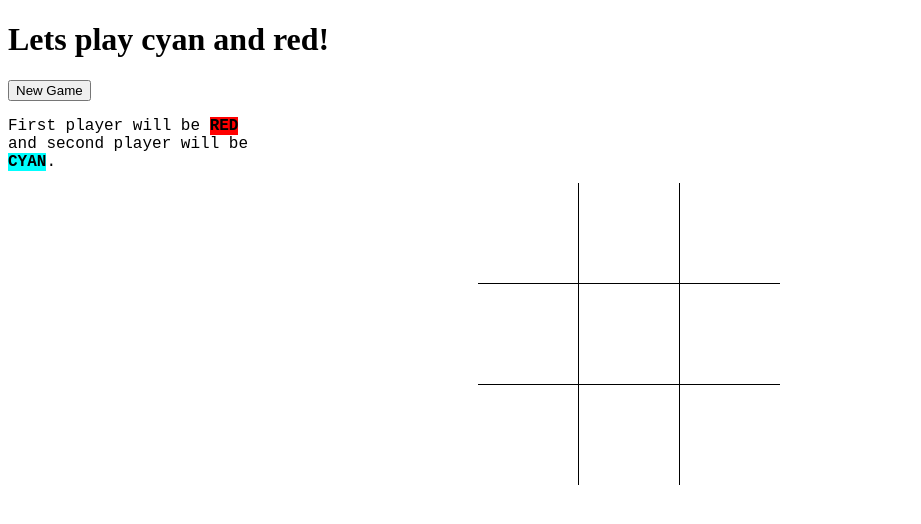
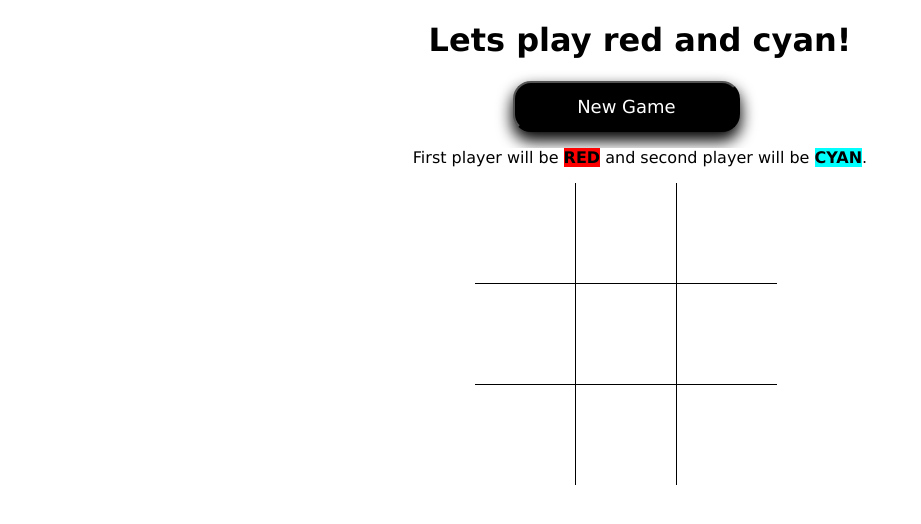
Before and after one commit to theshumanator/red-and-cyan-game, a PHP site: page / in a window 1280 px wide. Shown: the top 524 px of the page, without its empty margins (0-921 px from the left). Run offline with PHP 8.4, Linux system fonts and the light colour scheme.

Commit message:
some minor changes

```diff
--- a/index.html
+++ b/index.html
@@ -10,16 +10,16 @@
      <title>Red and Cyan</title>
  </head>
  <body>
-     <h1>Lets play cyan and red!</h1>
+     <h1>Lets play red and cyan!</h1>
 
-     <div class="button">
+     <div class="buttonDiv">
         <button data-cy="newGame">New Game</button>
         <p>
             First player will be <span id='red'>RED</span> and second player will be <span id='cyan'>CYAN</span>.
         </p>
     </div>
 
-<div class="wrapper">
+    <div class="wrapper">
         <div id="gameboard">
             <div data-cy="topLeft" id="topLeft"></div>
             <div data-cy="topMiddle" id="topMiddle" class="leftright"></div>
--- a/main.css
+++ b/main.css
@@ -1,3 +1,30 @@
+* {
+    background-color: white;
+    color: black;
+    font-family: 'Lucida Sans', 'Lucida Sans Regular', 'Lucida Grande', 'Lucida Sans Unicode', Geneva, Verdana, sans-serif;
+    text-align: center;
+}
+
+.buttonDiv {
+    display: inline-grid;
+    grid-template-rows: 1fr 1fr;
+}
+
+.buttonDiv button {`
+    grid-row: 1;
+    background-color: black;
+    color: white;
+    font-size: 18px;
+    border-radius: 18px;
+    padding: 12px 6px;
+    margin: 0px 100px;
+    width: 50%;
+    box-shadow: 0 8px 16px 0 rgba(0, 0, 0, 0.2), 0 8px 16px 0 rgba(0, 0, 0, 1.20);
+}
+.buttonDiv p {
+    grid-row: 2;
+}
+
 .wrapper {
     width: 330px;
     margin:0 auto;
@@ -5,7 +32,7 @@
 #gameboard {
     width: 330px;
     height:310px;
-    border:3px solid white;
+
 }
 #gameboard div {
     width: 100px;
@@ -29,10 +56,6 @@
     border-right: 1px solid;
 }
 
-p {
-    font-family: 'Courier New', Courier, monospace;
-}
-
 span, #winner {
     font-weight: bolder;
 }
```
Also changed, not shown: cypress/integration/game.spec.js (+4 -4 lines).
